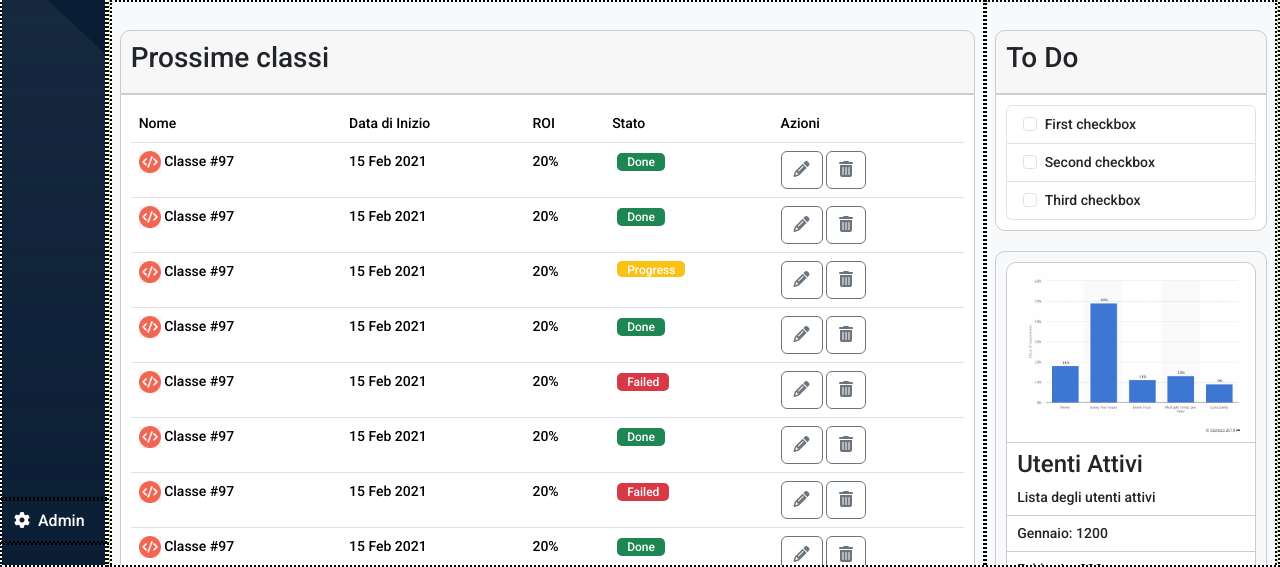
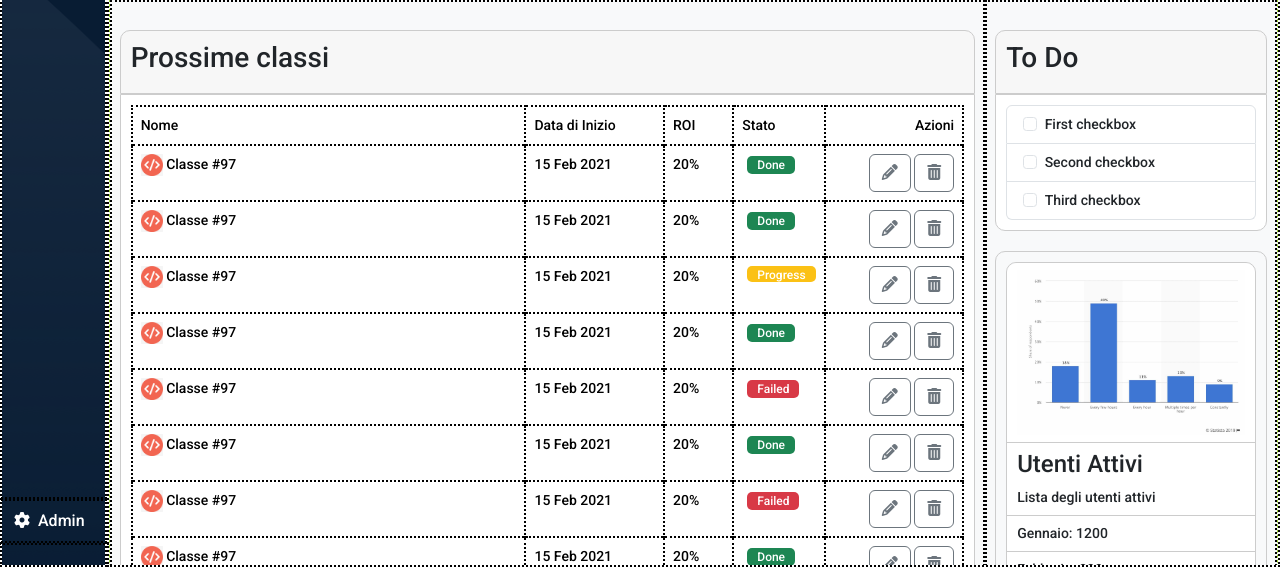
Before and after one commit to AlessandraMartera/html-css-bootstrap-dashboard, a plain HTML site: page index.html in a window 1280 px wide. Shown: the part 237-804 px from the top of the page. Drawn offline with nearby package versions, Linux system fonts and the light colour scheme.

Commit message:
update tableto main

```diff
--- a/index.html
+++ b/index.html
@@ -160,25 +160,25 @@
 
                                                 <!-- First row table -->
                                                 <tr>
-                                                    <td>
+                                                    <td class="col">
                                                         Nome
                                                     </td>
 
-                                                    <td>
+                                                    <td class="col-1 col-lg-2">
                                                         <div class="extended">Data di Inizio</div>
                                                     </td>
 
-                                                    <td>
+                                                    <td class="col-1">
                                                         <div class="extended">
                                                             ROI
                                                         </div>
                                                     </td>
 
-                                                    <td>
+                                                    <td class="col-1">
                                                         Stato
                                                     </td>
 
-                                                    <td>
+                                                    <td class="col-3 col-md-2 text-end">
                                                         Azioni
                                                     </td>
                                                 </tr>
@@ -186,29 +186,29 @@
 
                                                 <!-- Row table -->
                                                 <tr>
-                                                    <td>
+                                                    <td class="col">
                                                         <div>
                                                             <img src="img/class-avatar.jpg" alt="codeicon"> Classe #97
                                                         </div>
 
                                                     </td>
 
-                                                    <td>
+                                                    <td class="col-1">
                                                         <div class="extended"> 15 Feb 2021</div>
 
                                                     </td>
 
-                                                    <td>
+                                                    <td class="col-1">
                                                         <div class="extended">
                                                             20%
                                                         </div>
                                                     </td>
 
-                                                    <td>
+                                                    <td class="col-1">
                                                         <div class="label done">Done</div>
                                                     </td>
 
-                                                    <td>
+                                                    <td class="col-3 col-md-2 text-end">
                                                         <button type="button" class="btn btn-outline-secondary">
                                                             <i class="fa-solid fa-pencil"></i>
                                                         </button>
@@ -220,29 +220,29 @@
 
                                                 <!-- Row table -->
                                                 <tr>
-                                                    <td>
+                                                    <td class="col">
                                                         <div>
                                                             <img src="img/class-avatar.jpg" alt="codeicon"> Classe #97
                                                         </div>
 
                                                     </td>
 
-                                                    <td>
+                                                    <td class="col-1">
                                                         <div class="extended"> 15 Feb 2021</div>
 
                                                     </td>
 
-                                                    <td>
+                                                    <td class="col-1">
                                                         <div class="extended">
                                                             20%
                                                         </div>
                                                     </td>
 
-                                                    <td>
+                                                    <td class="col-1">
                                                         <div class="label done">Done</div>
                                                     </td>
 
-                                                    <td>
+                                                    <td class="col-3 col-md-2 text-end">
                                                         <button type="button" class="btn btn-outline-secondary">
                                                             <i class="fa-solid fa-pencil"></i>
                                                         </button>
@@ -254,28 +254,28 @@
 
                                                 <!-- Row table -->
                                                 <tr>
-                                                    <td>
+                                                    <td class="col">
                                                         <div>
                                                             <img src="img/class-avatar.jpg" alt="codeicon"> Classe #97
                                                         </div>
 
                                                     </td>
 
-                                                    <td>
+                                                    <td class="col-1">
                                                         <div class="extended"> 15 Feb 2021</div>
                                                     </td>
 
-                                                    <td>
+                                                    <td  class="col-1">
                                                         <div class="extended">
                                                             20%
                                                         </div>
                                                     </td>
 
-                                                    <td>
+                                                    <td class="col-1">
                                                         <div class="label progress">Progress</div>
                                                     </td>
 
-                                                    <td>
+                                                    <td class="col-3 col-md-2 text-end">
                                                         <button type="button" class="btn btn-outline-secondary">
                                                             <i class="fa-solid fa-pencil"></i>
                                                         </button>
@@ -287,28 +287,28 @@
 
                                                 <!-- Row table -->
                                                 <tr>
-                                                    <td>
+                                                    <td class="col">
                                                         <div>
                                                             <img src="img/class-avatar.jpg" alt="codeicon"> Classe #97
                                                         </div>
 
                                                     </td>
 
-                                                    <td>
+                                                    <td class="col-1">
                                                         <div class="extended"> 15 Feb 2021</div>
                                                     </td>
 
-                                                    <td>
+                                                    <td class="col-1">
                                                         <div class="extended">
                                                             20%
                                                         </div>
                                                     </td>
 
-                                                    <td>
+                                                    <td class="col-1">
                                                         <div class="label done">Done</div>
                                                     </td>
 
-                                                    <td>
+                                                    <td class="col-3 col-md-2 text-end">
                                                         <button type="button" class="btn btn-outline-secondary">
                                                             <i class="fa-solid fa-pencil"></i>
                                                         </button>
@@ -320,28 +320,28 @@
 
                                                 <!-- Row table -->
                                                 <tr>
-                                                    <td>
+                                                    <td class="col">
                                                         <div>
                                                             <img src="img/class-avatar.jpg" alt="codeicon"> Classe #97
                                                         </div>
 
                                                     </td>
 
-                                                    <td>
+                                                    <td  class="col-1">
                                                         <div class="extended"> 15 Feb 2021</div>
                                                     </td>
 
-                                                    <td>
+                                                    <td class="col-1">
                                                         <div class="extended">
                                                             20%
                                                         </div>
                                                     </td>
 
-                                                    <td>
+                                                    <td class="col-1">
                                                         <div class="label failed">Failed</div>
                                                     </td>
 
-                                                    <td>
+                                                    <td class="col-3 col-md-2 text-end">
                                                         <button type="button" class="btn btn-outline-secondary">
                                                             <i class="fa-solid fa-pencil"></i>
                                                         </button>
@@ -353,28 +353,28 @@
 
                                                 <!-- Row table -->
                                                 <tr>
-                                                    <td>
+                                                    <td  class="col">
                                                         <div>
                                                             <img src="img/class-avatar.jpg" alt="codeicon"> Classe #97
                                                         </div>
 
                                                     </td>
 
-                                                    <td>
+                                                    <td class="col-1">
                                                         <div class="extended"> 15 Feb 2021</div>
                                                     </td>
 
-                                                    <td>
+                                                    <td class="col-1">
                                                         <div class="extended">
                                                             20%
                                                         </div>
                                                     </td>
 
-                                                    <td>
+                                                    <td class="col-1">
                                                         <div class="label done">Done</div>
                                                     </td>
 
-                                                    <td>
+                                                    <td class="col-3 col-md-2 text-end">
                                                         <button type="button" class="btn btn-outline-secondary">
                                                             <i class="fa-solid fa-pencil"></i>
                                                         </button>
@@ -386,28 +386,28 @@
 
                                                 <!-- Row table -->
                                                 <tr>
-                                                    <td>
+                                                    <td class="col">
                                                         <div>
                                                             <img src="img/class-avatar.jpg" alt="codeicon"> Classe #97
                                                         </div>
 
                                                     </td>
 
-                                                    <td>
+                                                    <td class="col-1">
                                                         <div class="extended"> 15 Feb 2021</div>
                                                     </td>
 
-                                                    <td>
+                                                    <td class="col-1">
                                                         <div class="extended">
                                                             20%
                                                         </div>
                                                     </td>
 
-                                                    <td>
+                                                    <td  class="col-1">
                                                         <div class="label failed">Failed</div>
                                                     </td>
 
-                                                    <td>
+                                                    <td class="col-3 col-md-2 text-end">
                                                         <button type="button" class="btn btn-outline-secondary">
                                                             <i class="fa-solid fa-pencil"></i>
                                                         </button>
@@ -419,28 +419,28 @@
 
                                                 <!-- Row table -->
                                                 <tr>
-                                                    <td>
+                                                    <td class="col">
                                                         <div>
                                                             <img src="img/class-avatar.jpg" alt="codeicon"> Classe #97
                                                         </div>
 
                                                     </td>
 
-                                                    <td>
+                                                    <td class="col-1">
                                                         <div class="extended"> 15 Feb 2021</div>
                                                     </td>
 
-                                                    <td>
+                                                    <td  class="col-1">
                                                         <div class="extended">
                                                             20%
                                                         </div>
                                                     </td>
 
-                                                    <td>
+                                                    <td  class="col-1">
                                                         <div class="label done">Done</div>
                                                     </td>
 
-                                                    <td>
+                                                    <td class="col-3 col-md-2 text-end">
                                                         <button type="button" class="btn btn-outline-secondary">
                                                             <i class="fa-solid fa-pencil"></i>
                                                         </button>
@@ -463,23 +463,18 @@
                                         </div>
 
                                         <div class="text_block">
-                                            <div class="question">
+                                            <div class="question dropdown">
                                                 <div class="row">
                                                     <div class="col">
                                                         Come Aggiungere un nuovo studente?
+
                                                     </div>
                                                     <div class="col-2">
-                                                        <div class="nav-item dropdown">
-                                                            <a class="nav-link dropdown-toggle" data-bs-toggle="dropdown" href="#" role="button" aria-expanded="false">Dropdown</a>
-                                                            <ul class="dropdown-menu">
-                                                              <li><a class="dropdown-item" href="#scrollspyHeading3">Third</a></li>
-                                                              <li><a class="dropdown-item" href="#scrollspyHeading4">Fourth</a></li>
-                                                              <li><hr class="dropdown-divider"></li>
-                                                              <li><a class="dropdown-item" href="#scrollspyHeading5">Fifth</a></li>
-                                                            </ul>
-                                                        </div>
+                                                        <a href=""><i class="fa-solid fa-chevron-down"></i></a>
+
                                                     </div>
                                                 </div>
+
                                             </div>
                                             <!-- List form Bootstrap -->
                                             <!--   -->
```
Also changed, not shown: css/style.css (+0 -11 lines).
